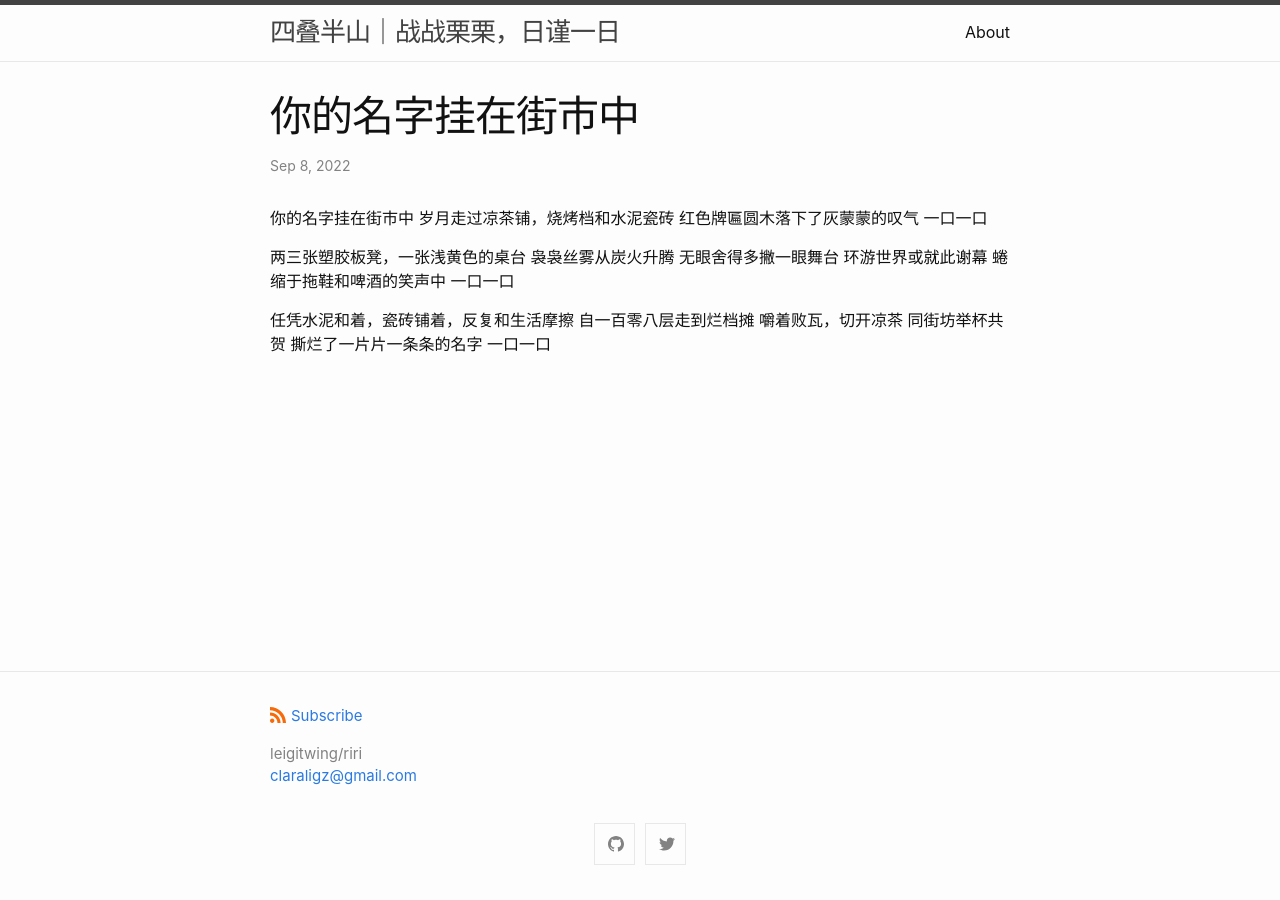
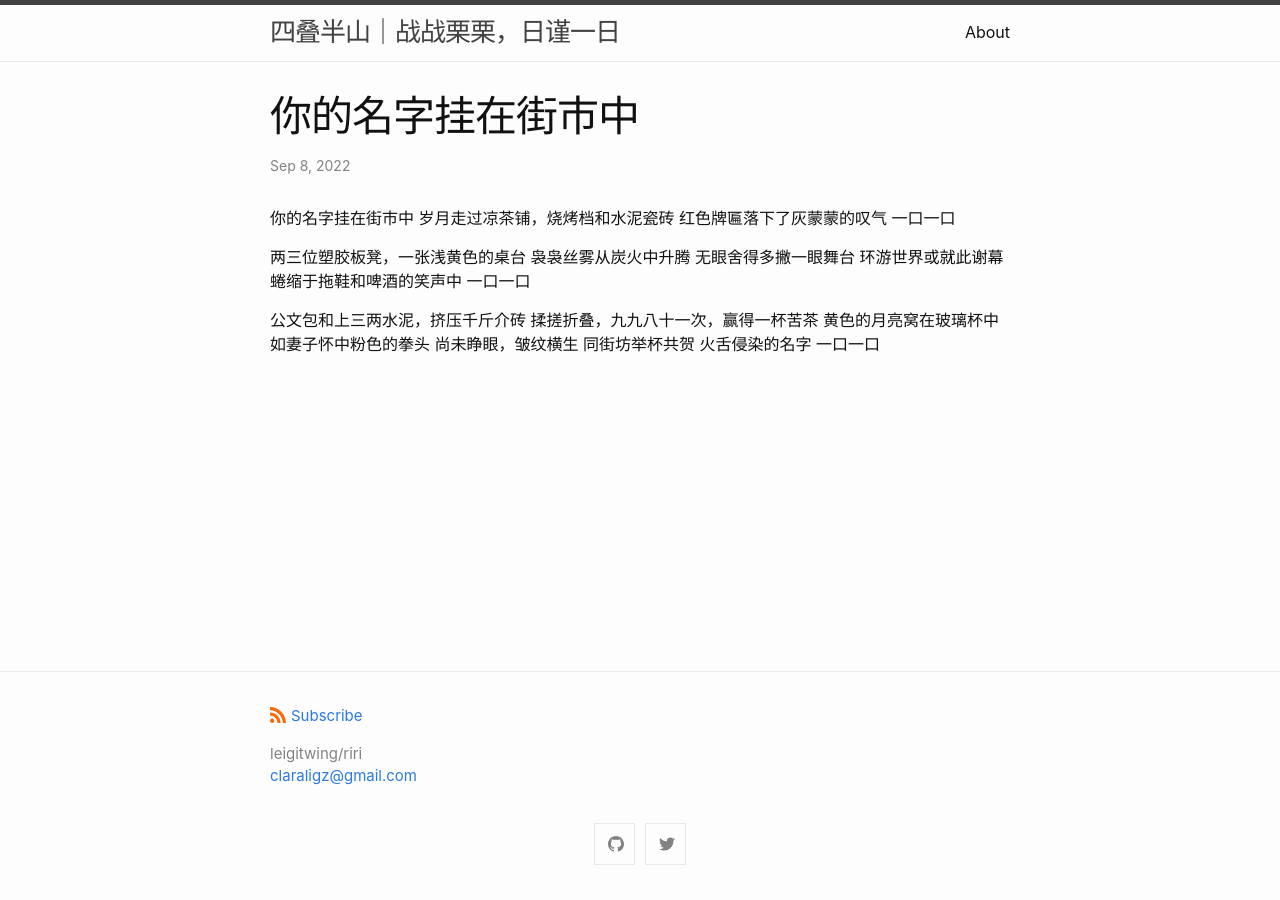
Before and after one commit to LeiGitWing/LeiGitWing.github.io, a Jekyll site: the page built from _posts/2022-09-08-ur-name-in-the-street.md, in a window 1280 px wide. Built offline with Jekyll 4.4.1, drawn with Linux system fonts in a browser that asks for light colours.

Commit message:
Modified 20220908 poet

```diff
--- a/_posts/2022-09-08-ur-name-in-the-street.md
+++ b/_posts/2022-09-08-ur-name-in-the-street.md
@@ -7,19 +7,21 @@ categories: daily_writing
 
 你的名字挂在街市中
 岁月走过凉茶铺，烧烤档和水泥瓷砖
-红色牌匾圆木落下了灰蒙蒙的叹气
+红色牌匾落下了灰蒙蒙的叹气
 一口一口
 
-两三张塑胶板凳，一张浅黄色的桌台
-袅袅丝雾从炭火升腾
+两三位塑胶板凳，一张浅黄色的桌台
+袅袅丝雾从炭火中升腾
 无眼舍得多撇一眼舞台
 环游世界或就此谢幕
 蜷缩于拖鞋和啤酒的笑声中
 一口一口
 
-任凭水泥和着，瓷砖铺着，反复和生活摩擦
-自一百零八层走到烂档摊
-嚼着败瓦，切开凉茶
+公文包和上三两水泥，挤压千斤介砖
+揉搓折叠，九九八十一次，赢得一杯苦茶
+黄色的月亮窝在玻璃杯中
+如妻子怀中粉色的拳头
+尚未睁眼，皱纹横生
 同街坊举杯共贺
-撕烂了一片片一条条的名字
+火舌侵染的名字
 一口一口
```
